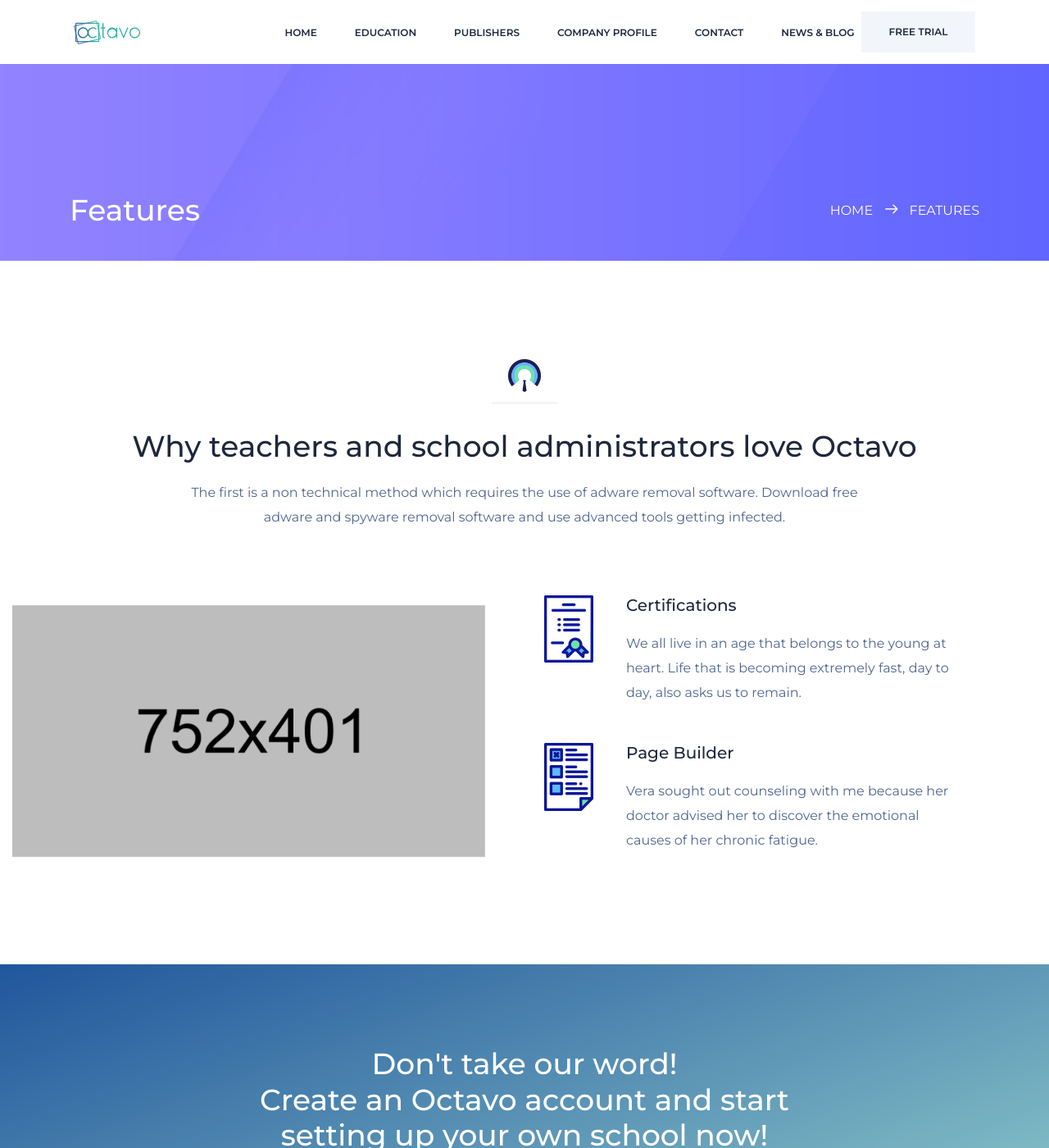
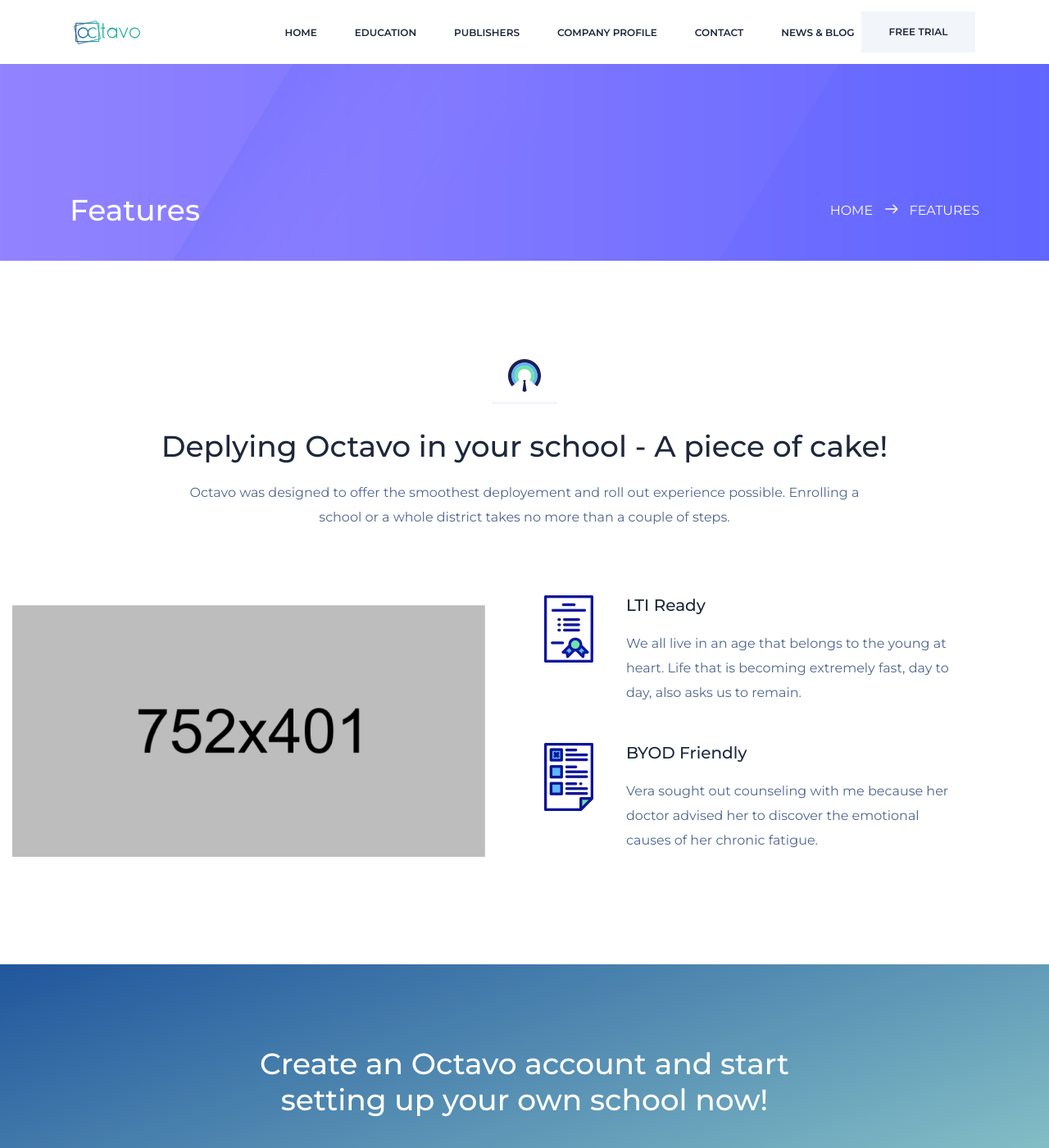
Before and after one commit to jurgencalleja/octavo.education, a Jekyll site: the page built from features.html, in a window 1280 px wide and 1400 px high. Shown: the whole window at 82% size. Built offline with Jekyll 4.4.1, drawn with Linux system fonts in a browser that asks for light colours.

Commit message:
Updated TXT

```diff
--- a/_config.yml
+++ b/_config.yml
@@ -236,7 +236,7 @@
 ####################################
 ######    cta Section      ######
 ####################################
-cta_title: "Don't take our word!<br> Create an Octavo account and start setting up your own school now!"
+cta_title: 'Create an Octavo account and start setting up your own school now!'
 cta_btn_link_one: '#'
 cta_btn_text_one: 'Learn How'
 cta_btn_link_two: '#'
@@ -302,8 +302,8 @@
 ########## Unique Feature ###########
 #####################################
 
-unique_feature_title: 'Why teachers and school administrators love Octavo'
-unique_feature_description: 'The first is a non technical method which requires the use of adware removal software. Download free adware and spyware removal software and use advanced tools getting infected.'
+unique_feature_title: 'Deplying Octavo in your school - A piece of cake!'
+unique_feature_description: 'Octavo was designed to offer the smoothest deployement and roll out experience possible.  Enrolling a school or a whole district takes no more than a couple of steps.'
 unique_feature_image: 'img/title-icon.png'
 
 unique_feature_main_image_slider:
@@ -311,12 +311,12 @@
   - image: 'img/carusel/c2.png'
   - image: 'img/carusel/c3.png'
 
-unique_feature_section_one_title: 'Certifications'
+unique_feature_section_one_title: 'LTI Ready'
 unique_feature_section_one_description: 'We all live in an age that belongs to the young at heart. Life that is becoming extremely fast, day to day, also asks us to remain.'
 unique_feature_section_one_image: http://127.0.0.1:4000/img/feature/f1.png
 unique_feature_section_one_link: '#'
 
-unique_feature_section_two_title: 'Page Builder'
+unique_feature_section_two_title: 'BYOD Friendly'
 unique_feature_section_two_description: 'Vera sought out counseling with me because her doctor advised her to discover the emotional causes of her chronic fatigue.'
 unique_feature_section_two_image: http://127.0.0.1:4000/img/feature/f2.png
 unique_feature_section_two_link: '#'
@@ -383,7 +383,7 @@
 testimonials:
 
 # Client
-- author: 'Travor James'
+- author: 'Emmanuel Grech'
   avatar: '/img/review/user.png'
   position: 'Head of Marketing, Apple Inc.'
   quotes: 'Who are in extremely love with eco friendly system. Lorem ipsum dolor sit amet, consectetur adipisicing elit, sed do eiusmod tempor incididunt ut labore et dolore magna aliqua.'
```
